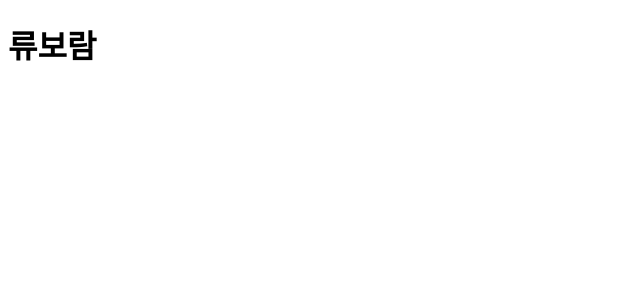
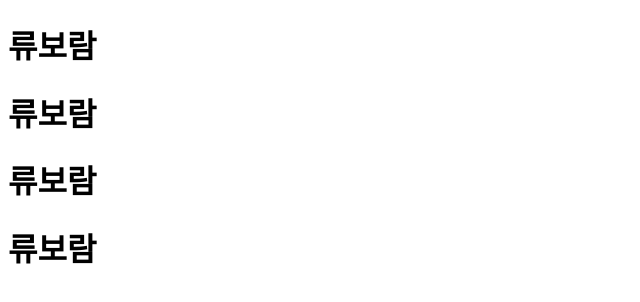
Before and after one commit to boramryu/boramryu.github.io, a plain HTML site: page index.html in a window 1280 px wide. Shown: the whole page, without its empty margins (0-640 px from the left). Drawn offline with Linux system fonts and the light colour scheme.

Commit message:
add index.html

```diff
--- a/index.html
+++ b/index.html
@@ -7,6 +7,9 @@
 <body>
 
     <h1>류보람    </h1>
+    <h1>류보람    </h1>
+    <h1>류보람    </h1>
+    <h1>류보람    </h1>
 
 </body>
 
```
